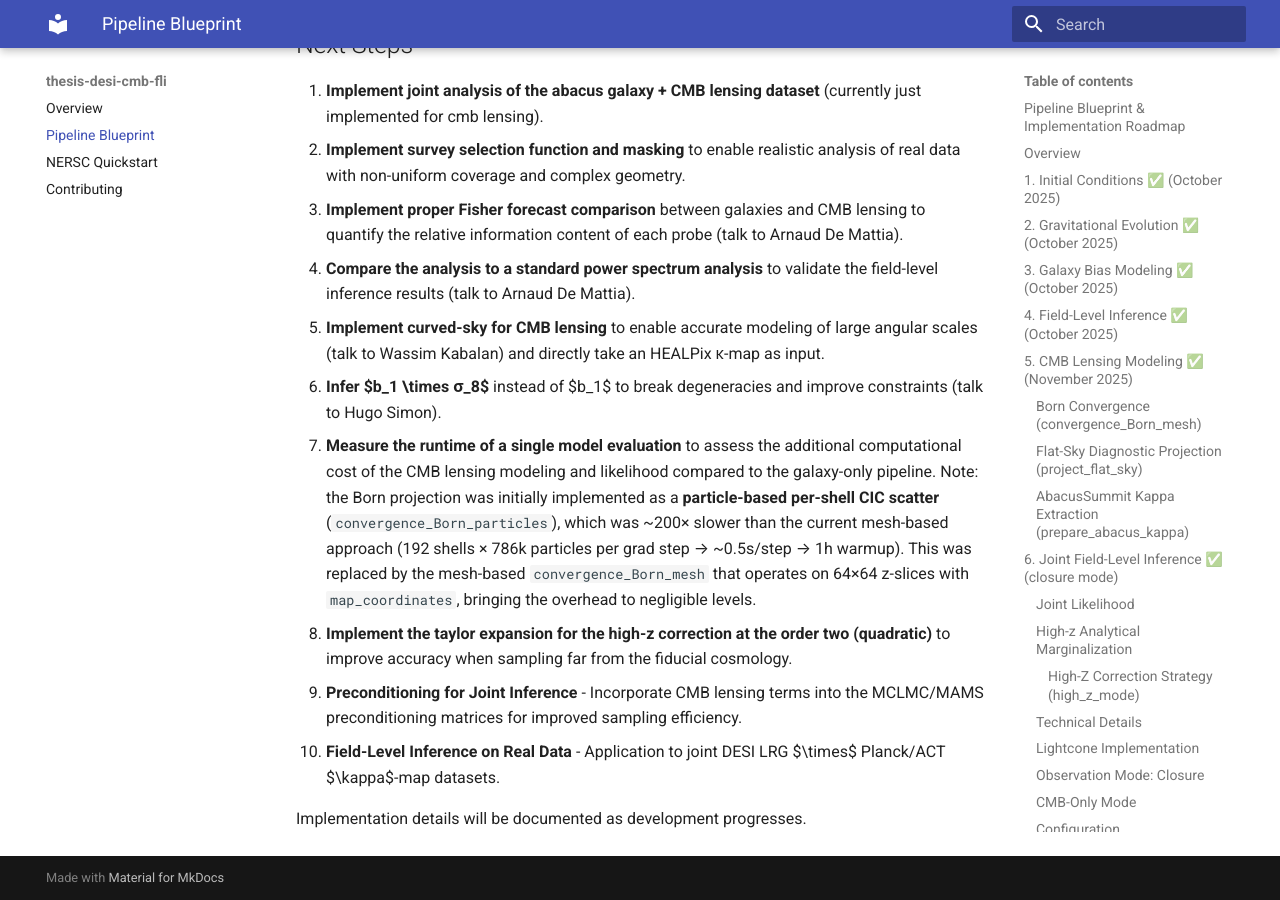
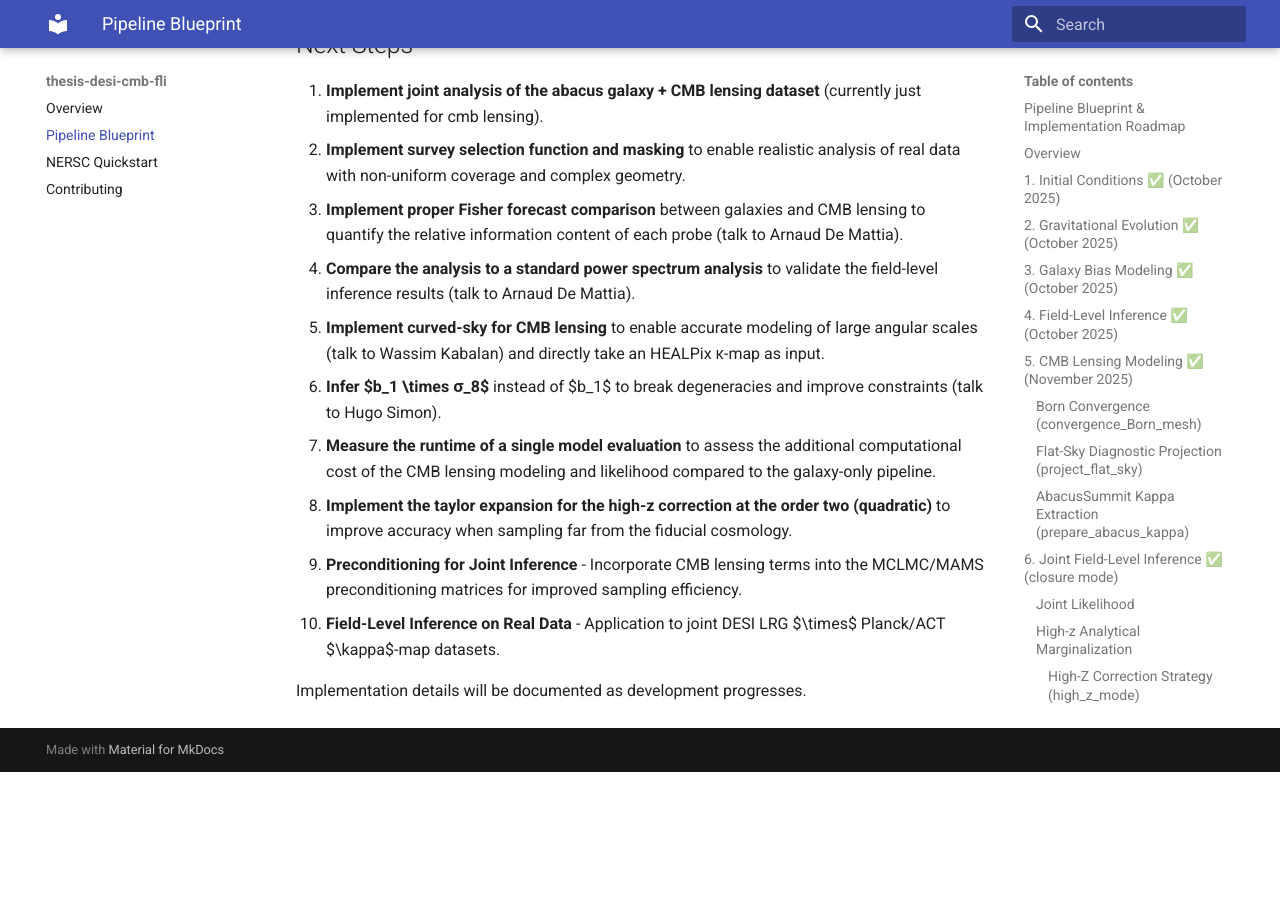
Before and after one commit to Joletaxi19/thesis-desi-cmb-fli, an MkDocs documentation site: the page built from docs/pipeline.md, in a window 1280 px wide and 900 px high, scrolled down 11741 px. Built offline with MkDocs 1.6.1 and Material for MkDocs 9.7.7, drawn with Linux system fonts in a browser that asks for light colours; after the commit the page ends 12513 px from its top, so only the background shows below that.

```diff
--- a/docs/pipeline.md
+++ b/docs/pipeline.md
@@ -371,7 +371,7 @@
 4. **Compare the analysis to a standard power spectrum analysis** to validate the field-level inference results (talk to Arnaud De Mattia).
 5. **Implement curved-sky for CMB lensing** to enable accurate modeling of large angular scales (talk to Wassim Kabalan) and directly take an HEALPix κ-map as input.
 6. **Infer $b_1 \times σ_8$** instead of $b_1$ to break degeneracies and improve constraints (talk to Hugo Simon).
-7. **Measure the runtime of a single model evaluation** to assess the additional computational cost of the CMB lensing modeling and likelihood compared to the galaxy-only pipeline. Note: the Born projection was initially implemented as a **particle-based per-shell CIC scatter** (`convergence_Born_particles`), which was ~200× slower than the current mesh-based approach (192 shells × 786k particles per grad step → ~0.5s/step → 1h warmup). This was replaced by the mesh-based `convergence_Born_mesh` that operates on 64×64 z-slices with `map_coordinates`, bringing the overhead to negligible levels.
+7. **Measure the runtime of a single model evaluation** to assess the additional computational cost of the CMB lensing modeling and likelihood compared to the galaxy-only pipeline.
 8. **Implement the taylor expansion for the high-z correction at the order two (quadratic)** to improve accuracy when sampling far from the fiducial cosmology.
 9. **Preconditioning for Joint Inference** - Incorporate CMB lensing terms into the MCLMC/MAMS preconditioning matrices for improved sampling efficiency.
 10. **Field-Level Inference on Real Data** - Application to joint DESI LRG $\times$ Planck/ACT $\kappa$-map datasets.
```
Also changed, not shown: figures/results/abacus_cmb_only_nellactdivisepar100_run_20260311_040027_49937034.png (added).
